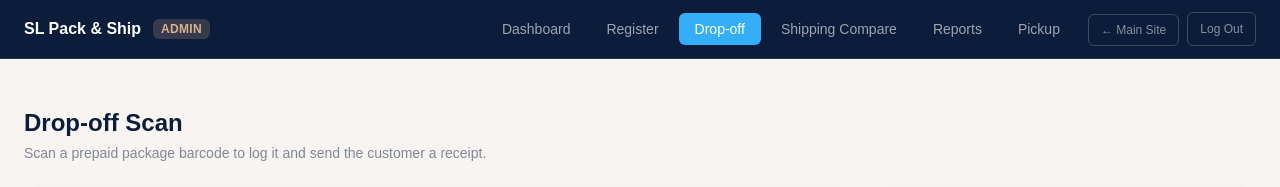
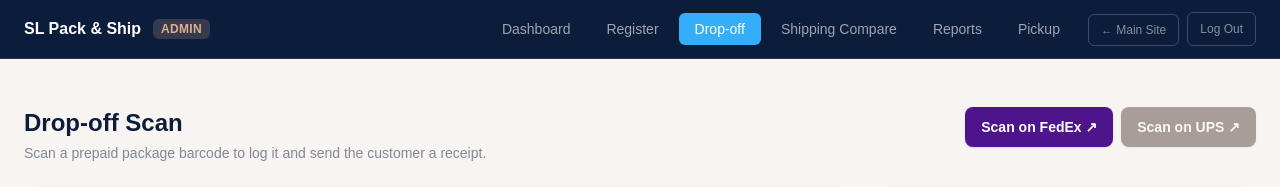
Before and after one commit to teamvcorp/slpack, a Next.js app: page /admin/dropoff in a window 1280 px wide. Shown: the top 187 px of the page. Built offline with nearby package versions, Linux system fonts and the light colour scheme; no server answers.

Commit message:
drop off paid

```diff
--- a/app/admin/dropoff/page.tsx
+++ b/app/admin/dropoff/page.tsx
@@ -83,11 +83,33 @@ export default function DropoffScanPage() {
 
   return (
     <div className="py-6">
-      <div className="mb-6">
-        <h1 className="text-2xl font-bold text-navy">Drop-off Scan</h1>
-        <p className="mt-1 text-sm text-navy/50">
-          Scan a prepaid package barcode to log it and send the customer a receipt.
-        </p>
+      <div className="mb-6 flex flex-col gap-3 sm:flex-row sm:items-start sm:justify-between">
+        <div>
+          <h1 className="text-2xl font-bold text-navy">Drop-off Scan</h1>
+          <p className="mt-1 text-sm text-navy/50">
+            Scan a prepaid package barcode to log it and send the customer a receipt.
+          </p>
+        </div>
+        <div className="flex shrink-0 gap-2">
+          <a
+            href="https://www.fedex.com/retailship/scan/dropoff"
+            target="_blank"
+            rel="noopener noreferrer"
+            className="inline-flex items-center gap-2 rounded-lg px-4 py-2.5 text-sm font-semibold text-white shadow-sm transition-opacity hover:opacity-90"
+            style={{ backgroundColor: '#4D148C' }}
+          >
+            Scan on FedEx ↗
+          </a>
+          <button
+            type="button"
+            disabled
+            title="UPS scan URL coming soon"
+            className="inline-flex cursor-not-allowed items-center gap-2 rounded-lg px-4 py-2.5 text-sm font-semibold text-white opacity-40 shadow-sm"
+            style={{ backgroundColor: '#351C15' }}
+          >
+            Scan on UPS ↗
+          </button>
+        </div>
       </div>
 
       <div className="grid grid-cols-1 gap-6 lg:grid-cols-[1fr_380px]">
```
